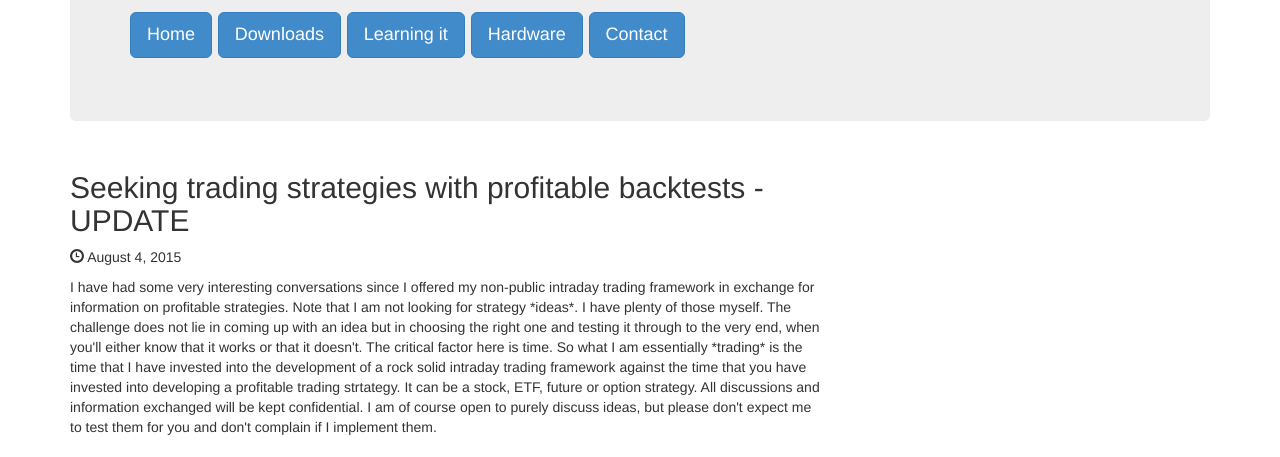
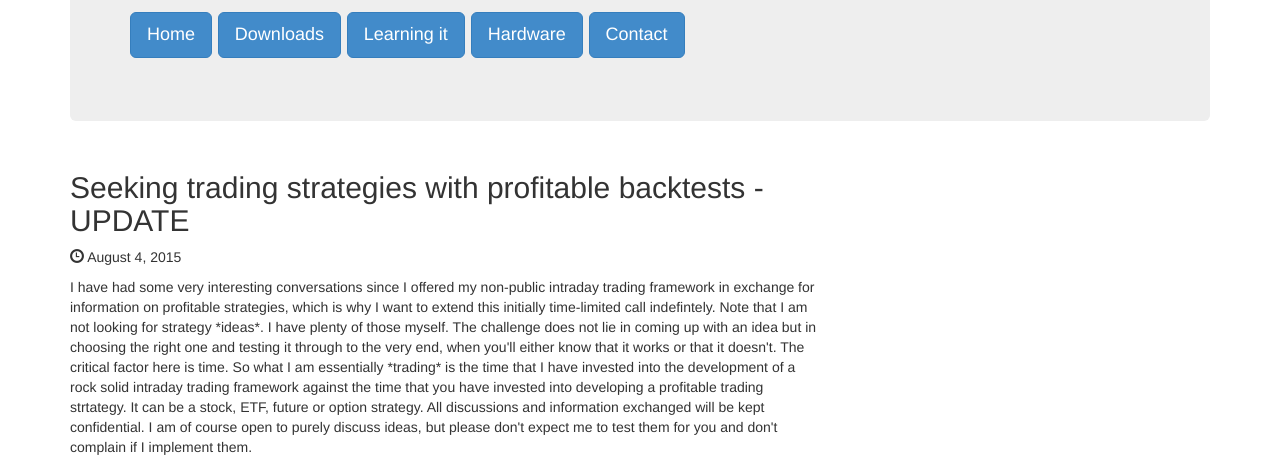
Before and after one commit to censix/oldtradingwebsite, a plain HTML site: page index.html in a window 1280 px wide. Shown: the part 350-807 px from the top of the page. Drawn offline with Linux system fonts and the light colour scheme.

Commit message:
Update index.html

```diff
--- a/index.html
+++ b/index.html
@@ -43,7 +43,8 @@
                 <p><span class="glyphicon glyphicon-time"></span> August 4, 2015</p>
                 <p>
 I have had some very interesting conversations since I offered my non-public intraday trading framework in
-exchange for information on profitable strategies. Note that I am not looking for strategy *ideas*. I have plenty of those
+exchange for information on profitable strategies, which is why I want to extend this initially time-limited call indefintely.
+Note that I am not looking for strategy *ideas*. I have plenty of those
 myself. The challenge does not lie in coming up with an idea but in choosing the right one and testing it through to the very
 end, when you'll either know that it works or that it doesn't. The critical factor here is time. So what I am essentially
 *trading* is the time that I have invested into the development of a rock solid intraday trading framework against the
```
